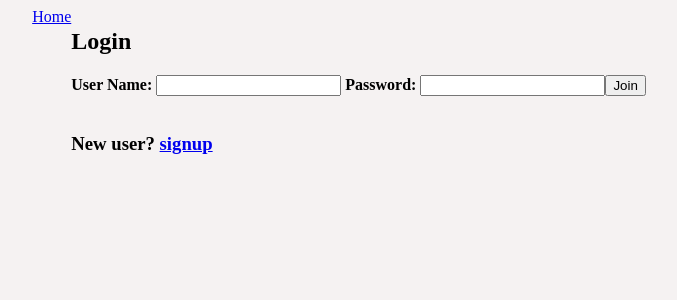
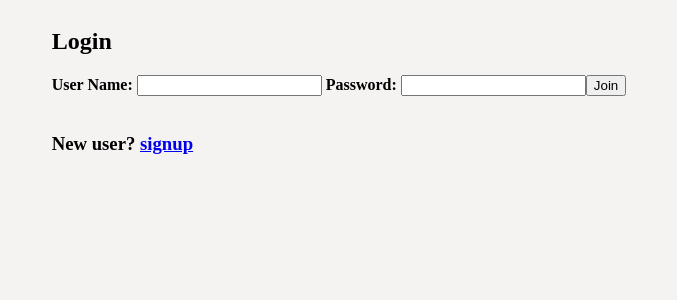
Before and after one commit to vishu2222/chat-app, a React (Create React App) app in the folder client/: page /login in a window 1280 px wide. Shown: the top 300 px of the page, without its empty margins (301-978 px from the left). Built offline with nearby package versions, Linux system fonts and the light colour scheme.

Commit message:
remove home link

```diff
--- a/client/src/App.js
+++ b/client/src/App.js
@@ -10,9 +10,6 @@ function App() {
     <>
       <div id="appContainer">
         <BrowserRouter>
-          <div id="nav-home-button">
-            <Link to="/">Home</Link>
-          </div>
           <div id="nav"></div>
           <Routes>
             <Route path="/" element={<Home />} />
```
